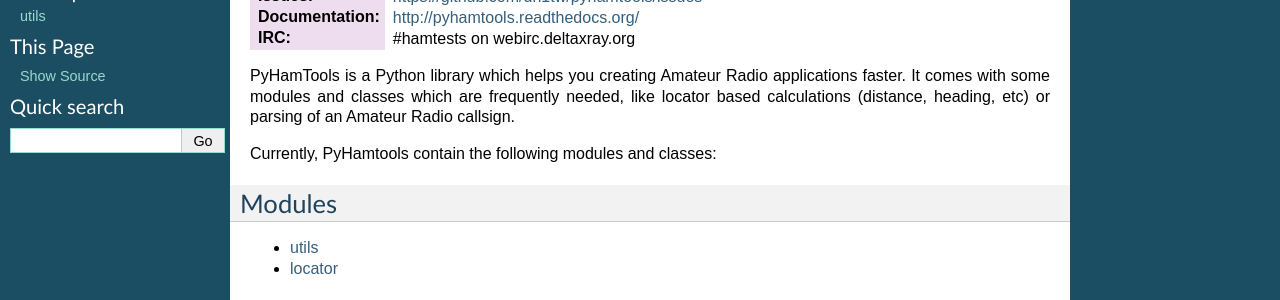
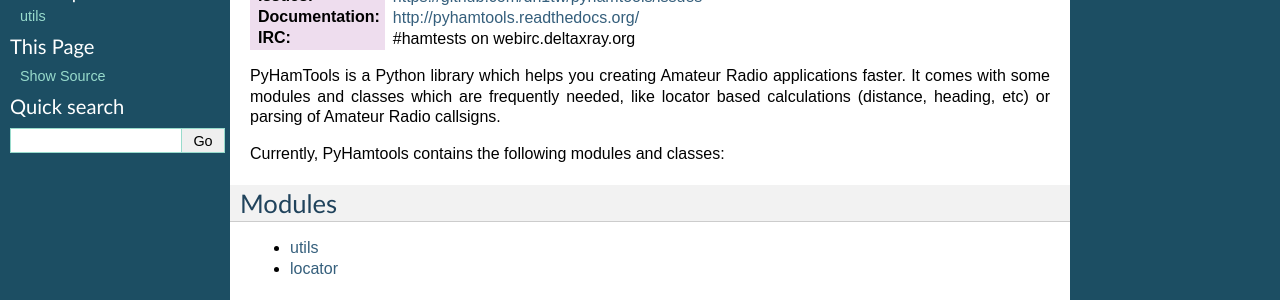
Before and after one commit to dh1tw/pyhamtools, a Sphinx documentation site: the page built from docs/source/index.rst, in a window 1280 px wide. Shown: the part 167-467 px from the top of the page. Built offline with Sphinx 7.4.7, drawn with Linux system fonts in a browser that asks for light colours.

Commit message:
fixed minor typos

```diff
--- a/docs/source/index.rst
+++ b/docs/source/index.rst
@@ -13,9 +13,9 @@
 
 PyHamTools is a Python library which helps you creating Amateur Radio applications faster. It comes
 with some modules and classes which are frequently needed, like locator based calculations (distance,
-heading, etc) or parsing of an Amateur Radio callsign.
+heading, etc) or parsing of Amateur Radio callsigns.
 
-Currently, PyHamtools contain the following modules and classes:
+Currently, PyHamtools contains the following modules and classes:
 
 Modules
 ^^^^^^^
```
